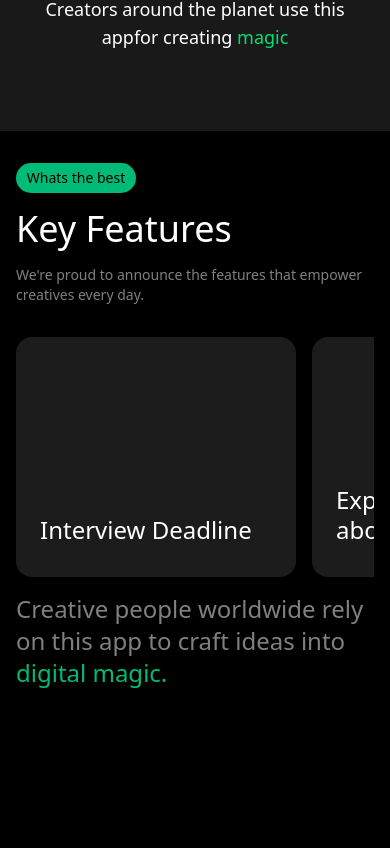
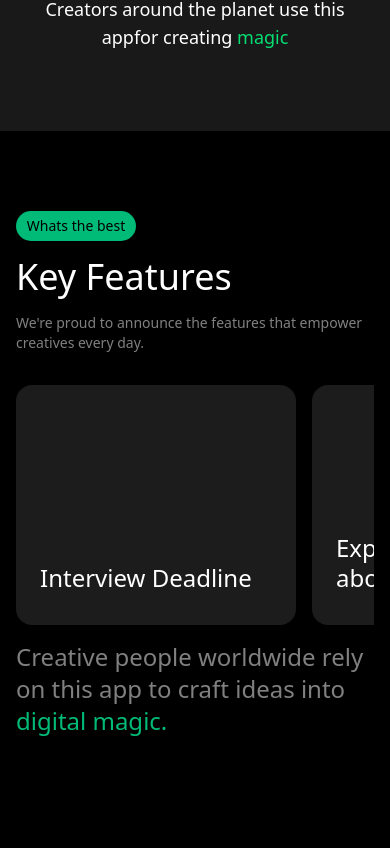
Before and after one commit to FahadBinQaiser/JobDemo, a React (Vite) app: page / in a window 390 px wide. Shown: the part 1196-2044 px from the top of the page. Built offline with nearby package versions, Linux system fonts and the light colour scheme.

Commit message:
Added padding

```diff
--- a/src/components/KeyFeature/KeyFeature.jsx
+++ b/src/components/KeyFeature/KeyFeature.jsx
@@ -136,7 +136,7 @@ export default function KeyFeature() {
         </div>
       </div>
 
-      <div className="flex sm:hidden  flex-col min-h-screen py-8 px-4 bg-black">
+      <div className="flex sm:hidden  pt-20 flex-col min-h-screen py-8 px-4 bg-black">
         <div className="flex flex-col space-y-4 mb-8">
           <button className="w-[120px] h-[30px] bg-[#00BB77] text-black rounded-full text-sm">
             Whats the best
```
